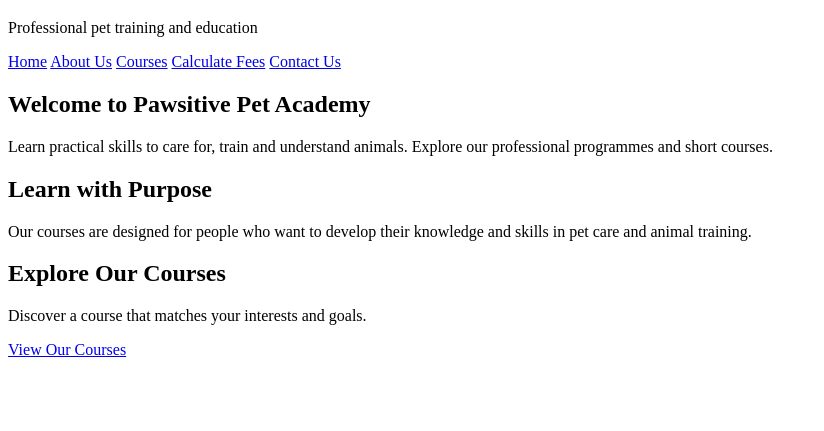
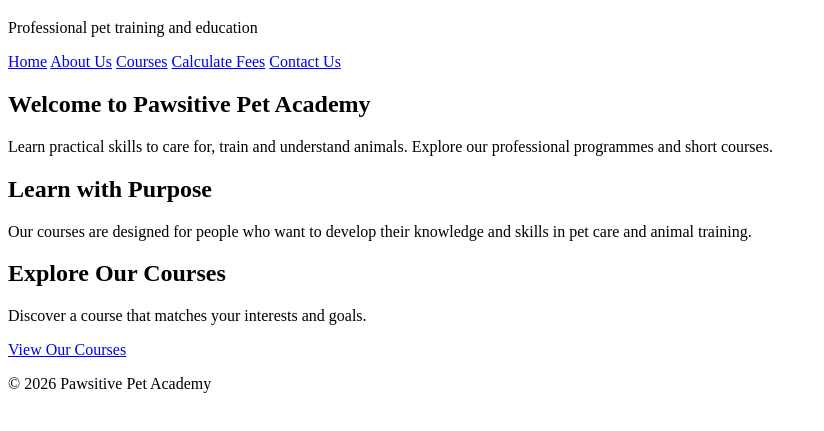
Before and after one commit to mudzani/pawsitive-Website, a plain HTML site: page index.html in a window 1280 px wide. Shown: the part 61-492 px from the top of the page, without its empty margins (0-824 px from the left). Drawn offline with Linux system fonts and the light colour scheme.

```diff
--- a/index.html
+++ b/index.html
@@ -37,47 +37,9 @@
         <a href="courses.html">View Our Courses</a>
     </main>
 
-
-
-
-
-
-
-
-
-
-
-
-
-
-
-
-
-
-
-
-
-
-
-
-
-
-
-
-
-
-
-
-
-
-
-
-
-
-
-
-
-
+     <footer>
+        <p>&copy; 2026 Pawsitive Pet Academy</p>
+    </footer>
 
  </body>
 </html>
```
